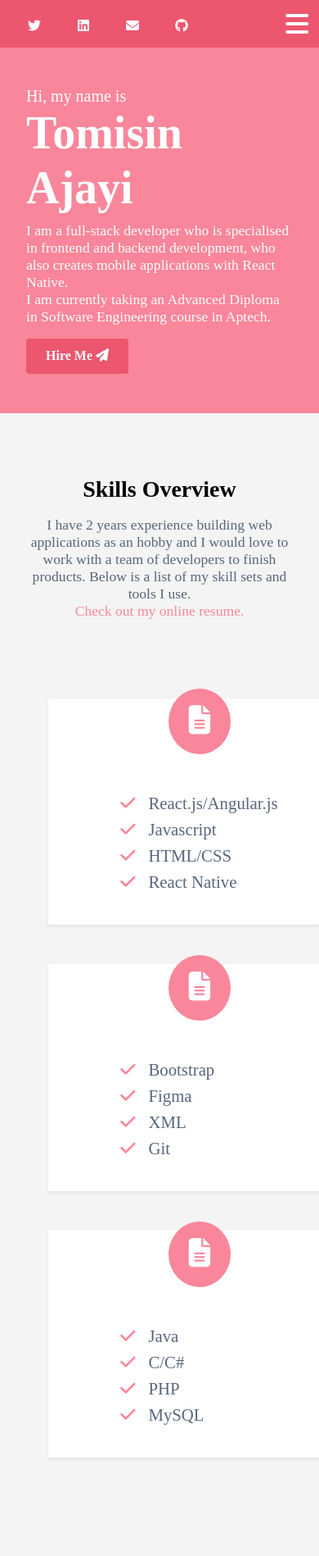
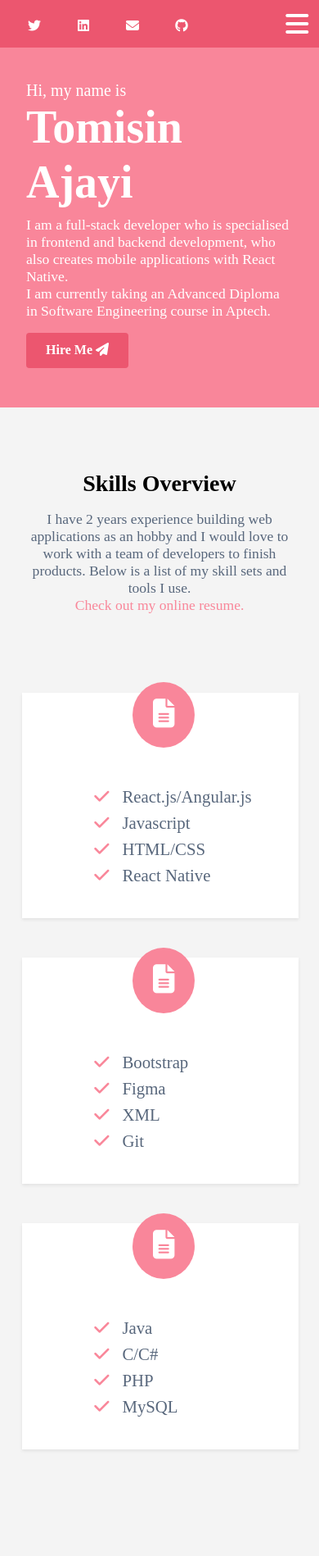
Before and after one commit to TomisinAjayi/Old-portfolio, a PHP site: page / in a window 390 px wide. Shown: the top 1898 px of the page at 82% size. Run offline with PHP 8.4, Linux system fonts and the light colour scheme; some libraries are stand-ins or nearby versions.

Commit message:
changed some styles

```diff
--- a/portfolio/index.html
+++ b/portfolio/index.html
@@ -167,7 +167,7 @@
                     </div>
                 </div>
             </div>
-            <div class="grid-item rNative html/css">
+            <div class="grid-item rNative">
                 <div class="card">
                     <div class="card-img">
                         <img src="mobile.jpeg" alt="mobilerise">
@@ -179,9 +179,6 @@
                         <ul>
                             <li>
                                 <span value="reactNative">react native</span>
-                            </li>
-                            <li>
-                                <span value="html/css">html/css</span>
                             </li>
                         </ul>
                     </div>
--- a/portfolio/style.css
+++ b/portfolio/style.css
@@ -70,7 +70,7 @@ nav > .row > .btn > i {
     background-color: #f98397f7;
     padding: 3rem 6rem;
     color: white;
-    margin-top: 57.5px;
+    margin-top: 50.5px;
 }
 .lead {
     font-size: 1.25rem;
@@ -469,15 +469,20 @@ footer > button > a {
     .skills > .skills-intro > div {
         margin: 0 2rem 3rem;
     }
+    .skills-body {
+        margin-left: 0;
+        margin-right: 0;
+    }
     .skills-body > .row {
         flex-direction: column;
     }
     .col-4 {
-        width: 80%;
+        width: 62%;
+        margin: 0 1.7rem;
         margin-bottom: 3rem;
     }
     .col-4 > .icon-holder {
-        margin-left: 42%;
+        /* margin-left: 42%; */
     }
     .projects > #projectList {
         margin: 2rem 0;
@@ -495,18 +500,18 @@ footer > button > a {
     }
     form > p > input {
         width: 100%;
-        margin-left: 0;
+        margin-left: -10px;
     }
     form > p > input[type="text"] {
         margin-bottom: 1rem;
     }
     form > p > textarea {
         width: 100%;
-        margin-left: 0;
+        margin-left: -10px;
     }
     form > p > button {
-        width: 107%;
-        margin-left: 0;
+        width: 109%;
+        margin-left: -10px;
     }
     footer > p {
         width: 90%;
```
Also changed, not shown: 1 other file.
